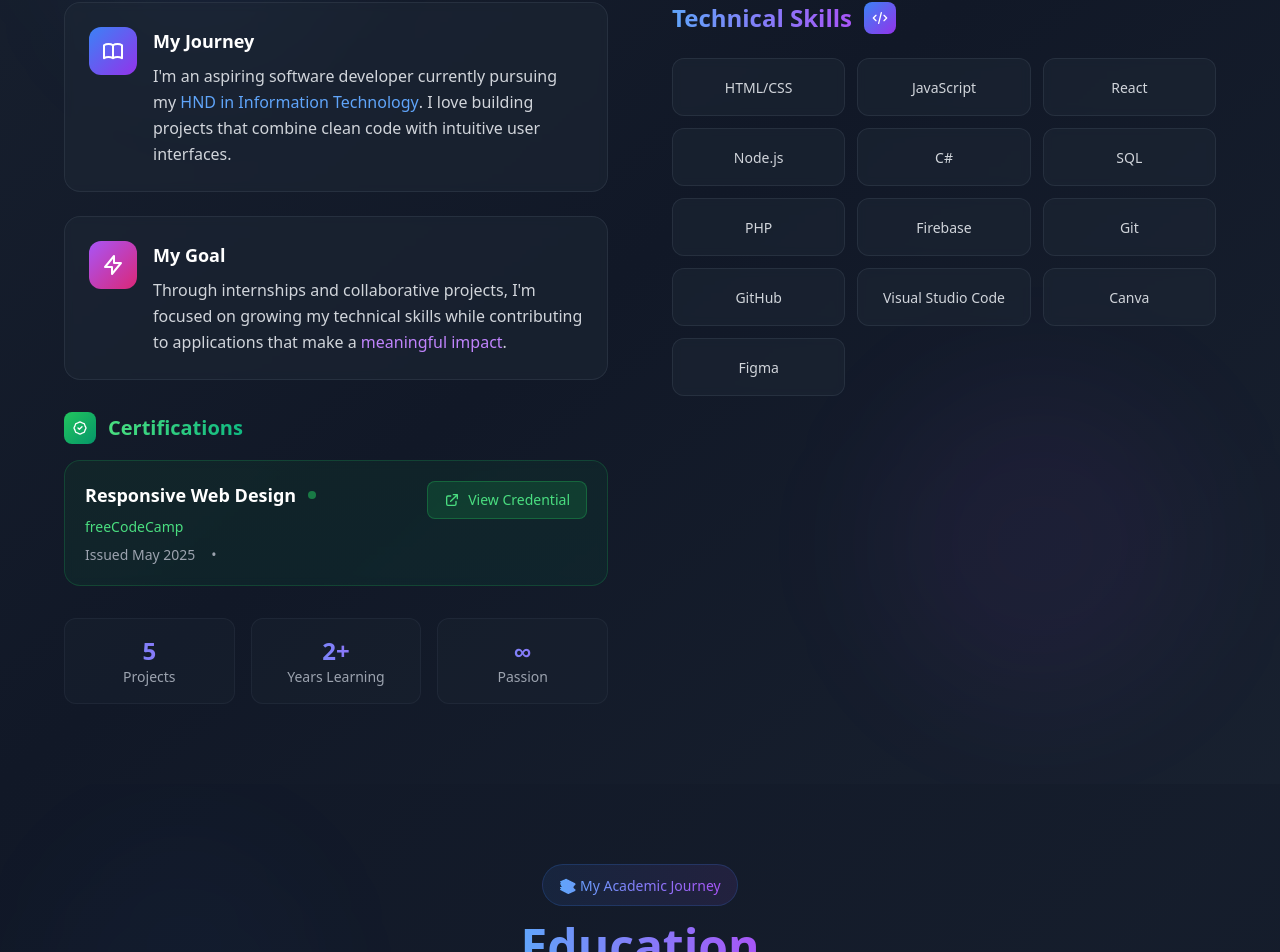
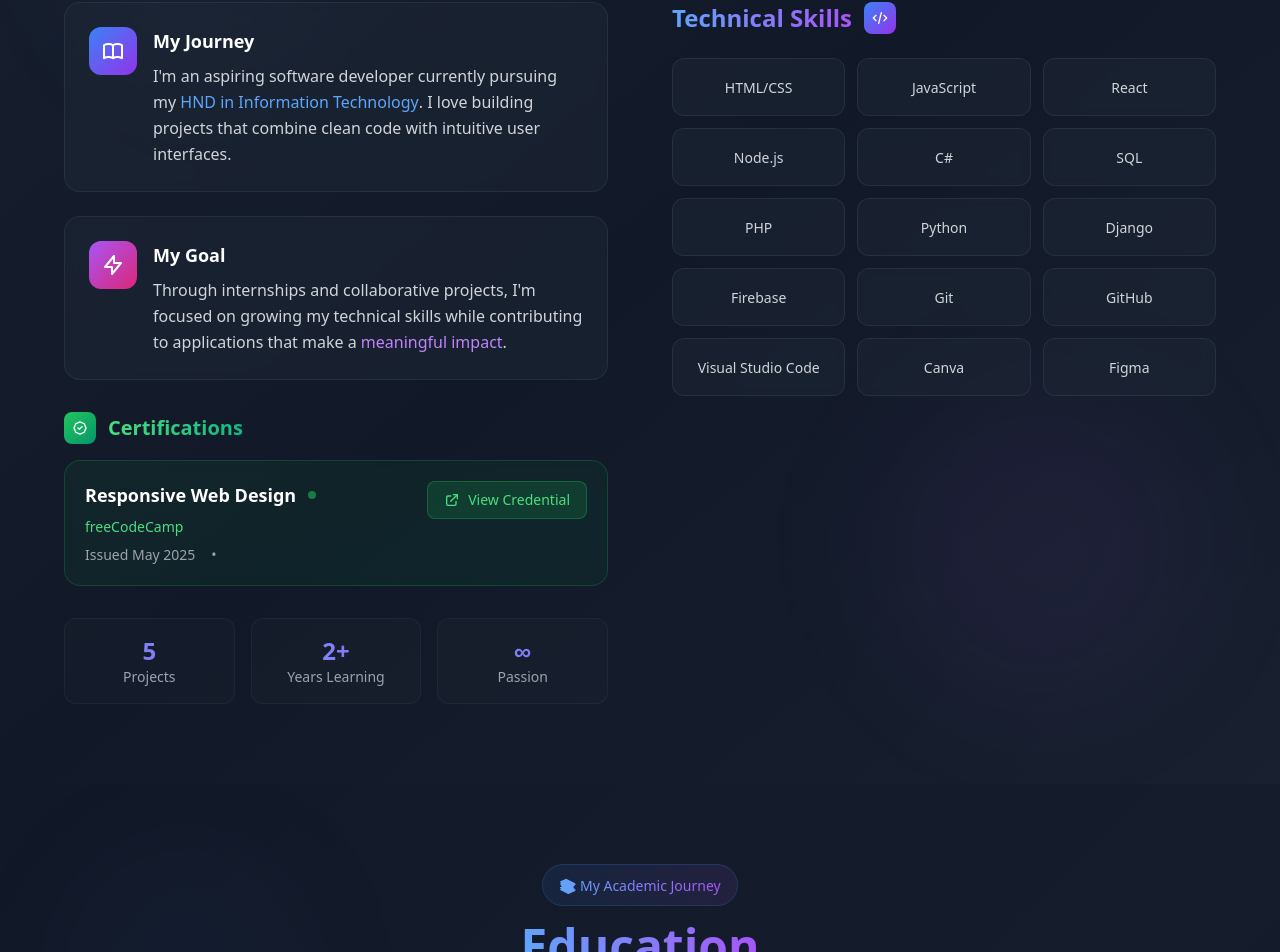
Before and after one commit to risni-mohamed/myportfolio, a React (Vite) app: page / in a window 1280 px wide. Shown: the part 1014-1966 px from the top of the page. Built offline with nearby package versions, Linux system fonts and the light colour scheme.

Commit message:
add my improved skills

```diff
--- a/src/App.jsx
+++ b/src/App.jsx
@@ -56,7 +56,7 @@ function App() {
   ];
 
   const skills = [
-    "HTML/CSS", "JavaScript", "React", "Node.js",  "C#", "SQL", "PHP",
+    "HTML/CSS", "JavaScript", "React", "Node.js",  "C#", "SQL", "PHP","Python", "Django",
     "Firebase", "Git", "GitHub", "Visual Studio Code", "Canva", "Figma"
   ];
 
```
